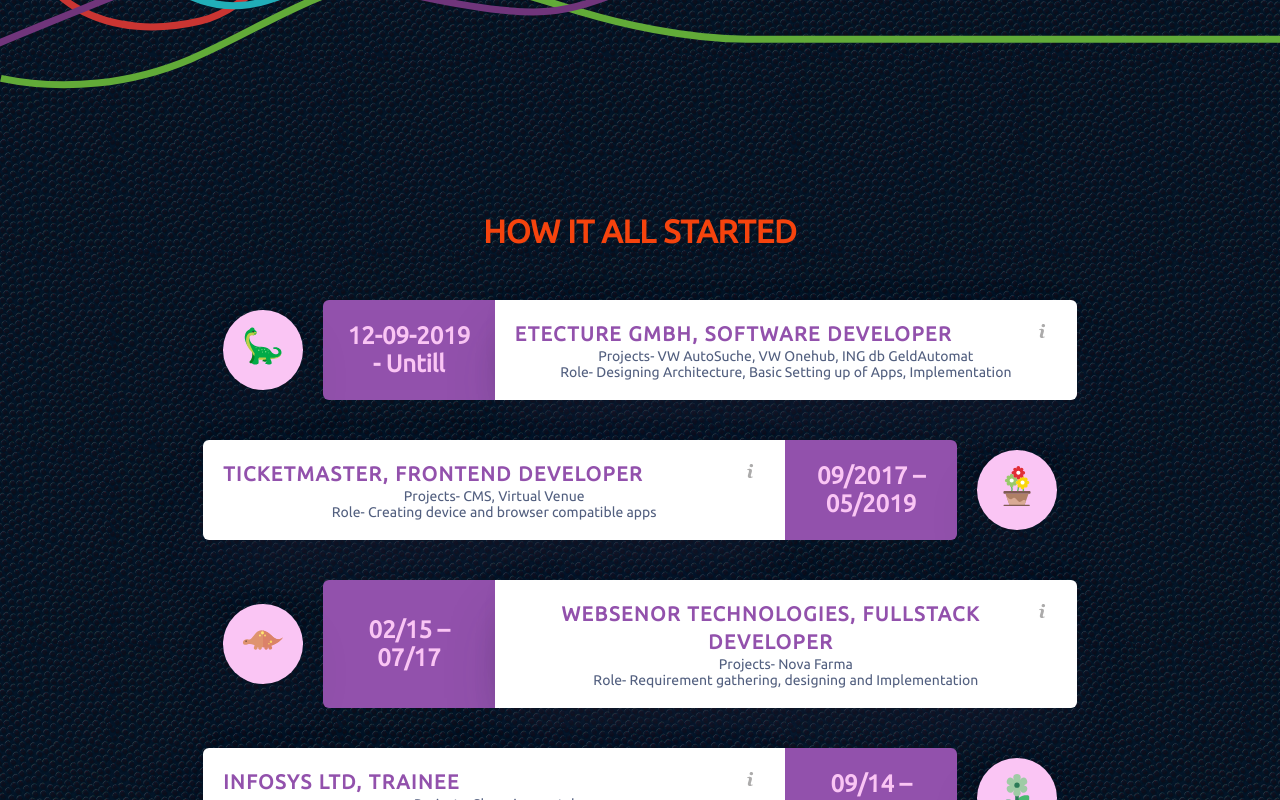
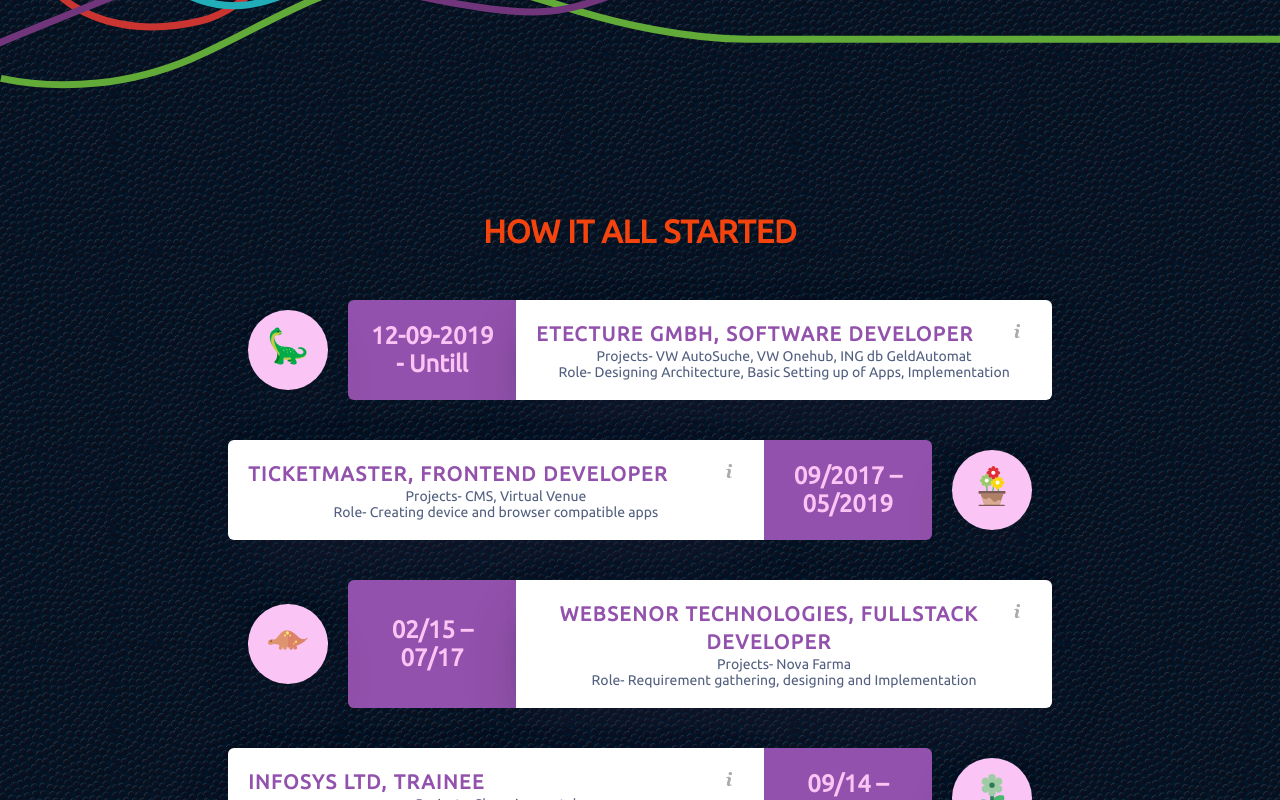
Before and after one commit to avaniklsjoshi/mama-repo, a React (Create React App) app in the folder apps/frontend-joshi/: page / in a window 1280 px wide. Shown: the part 630-1430 px from the top of the page. Built offline with nearby package versions, Linux system fonts and the light colour scheme.

Commit message:
timeline mobile tablet fix

```diff
--- a/apps/frontend-joshi/src/Components/Views/LandingPage/Timeline/timeline.scss
+++ b/apps/frontend-joshi/src/Components/Views/LandingPage/Timeline/timeline.scss
@@ -39,7 +39,7 @@
     margin: $spacing 0;
     border-radius: $bdrs;
     align-self: center;
-    width: 70%;
+    width: 66%;
     @media only screen and (max-width: $mediaMobile767) {
       width: 85%;
     }
@@ -119,7 +119,7 @@
       padding: 0 $spacing;
       border-radius: $bdrs 0 0 $bdrs;
       width: 200px;
-      @media only screen and (max-width: $mediaMobile767) {
+      @media only screen and (max-width: $mediaLSTabLowerBound959) {
         width: initial;
         font-size: 18px;
 
```
Also changed, not shown: 1 other file (tests, documents, lock files or other folders).
